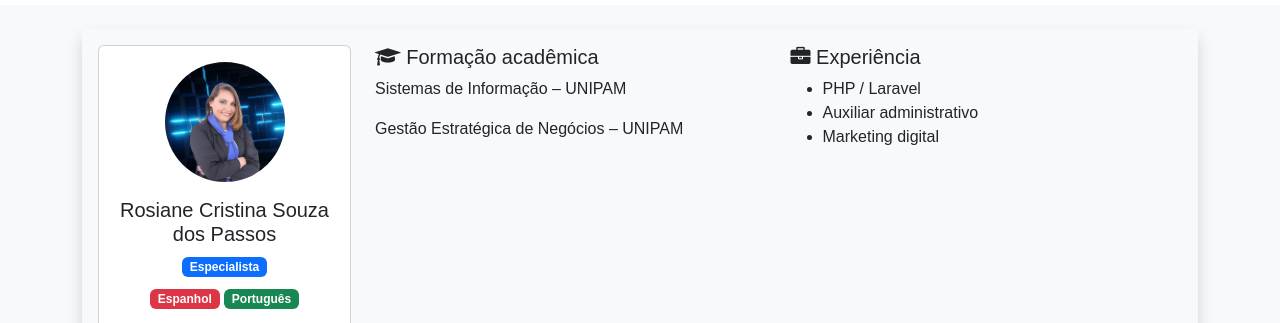
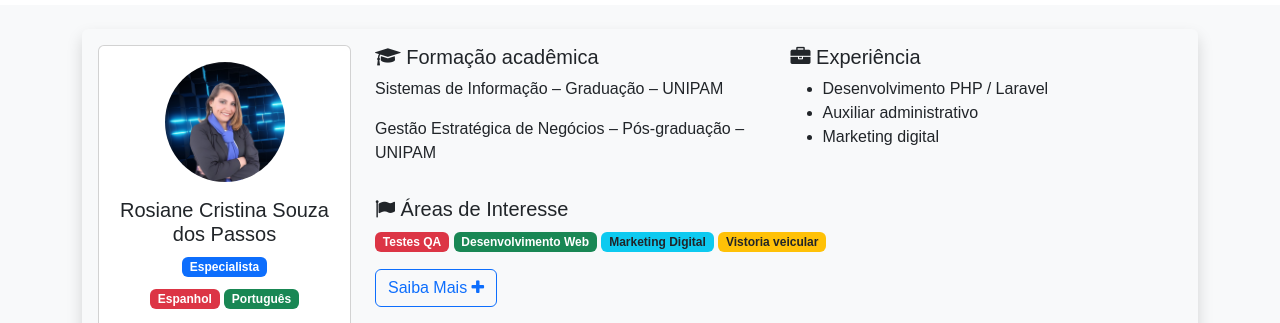
Before and after one commit to rosianecspassos/rosianecspassos.github.io, a plain HTML site: page index.html in a window 1280 px wide. Shown: the part 61-384 px from the top of the page. Drawn offline with nearby package versions, Linux system fonts and the light colour scheme.

Commit message:
Update index.html

```diff
--- a/index.html
+++ b/index.html
@@ -50,10 +50,9 @@
 </nav>
 
 <main class="container mt-4">
-
   <div class="shadow p-3 mb-5 bg-body-tertiary rounded">
-
     <!-- PERFIL -->
+  <div class="rounded-5 rounded-top-0">
     <div class="row">
       <div class="col-lg-3 col-md-4 mb-4">
     <div class="card text-center">
@@ -61,12 +60,10 @@
       <div class="card-body">
         <h5 class="card-title">Rosiane Cristina Souza dos Passos</h5>
         <span class="badge bg-primary">Especialista</span>
-
         <p class="mt-2">
           <span class="badge bg-danger">Espanhol</span>
           <span class="badge bg-success">Português</span>
         </p>
-
         <div class="redes_sociais">
           <ul>
             <li><a href="https://github.com/rosianecspassos"><i class="fa fa-github"></i></a></li>
@@ -77,26 +74,29 @@
       </div>
     </div>
       </div>
-
       <div class="col-lg-9 col-md-8">
         <div class="row">
           <div class="col-md-6">
             <h5><i class="fa fa-graduation-cap"></i> Formação acadêmica</h5>
-        <p>Sistemas de Informação – UNIPAM</p>
-        <p>Gestão Estratégica de Negócios – UNIPAM</p>
+            <p>Sistemas de Informação – Graduação – UNIPAM</p>
+            <p>Gestão Estratégica de Negócios – Pós-graduação – UNIPAM</p>
           </div>
-
           <div class="col-md-6">
             <h5><i class="fa fa-briefcase"></i> Experiência</h5>
             <ul>
-          <li>PHP / Laravel</li>
+              <li>Desenvolvimento PHP / Laravel</li>
               <li>Auxiliar administrativo</li>
               <li>Marketing digital</li>
             </ul>
           </div>
+        </div> <div class="mt-3">
+          <h5><i class="fa fa-flag"></i> Áreas de Interesse</h5>
+          <span class="badge bg-danger">Testes QA</span>
+          <span class="badge bg-success">Desenvolvimento Web</span>
+          <span class="badge bg-info text-dark">Marketing Digital</span>
+          <span class="badge bg-warning text-dark">Vistoria veicular</span>
         </div>
-  </div>
-</div>
+  <a href="#" class="btn btn-outline-primary mt-3"> Saiba Mais <i class="fa fa-plus"></i> </a> </div> </div> </div>
 
 <!-- PROJETOS -->
 <section id="projects" class="mt-5">
```
Lines whose indentation alone changed are shown as unchanged.
